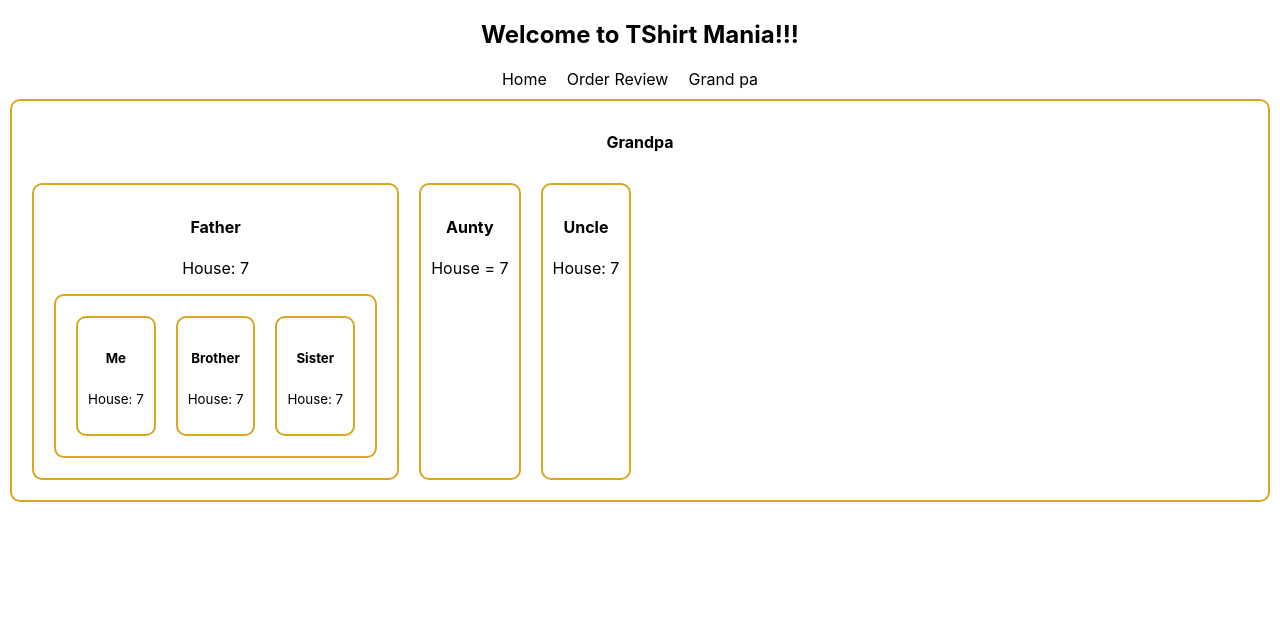
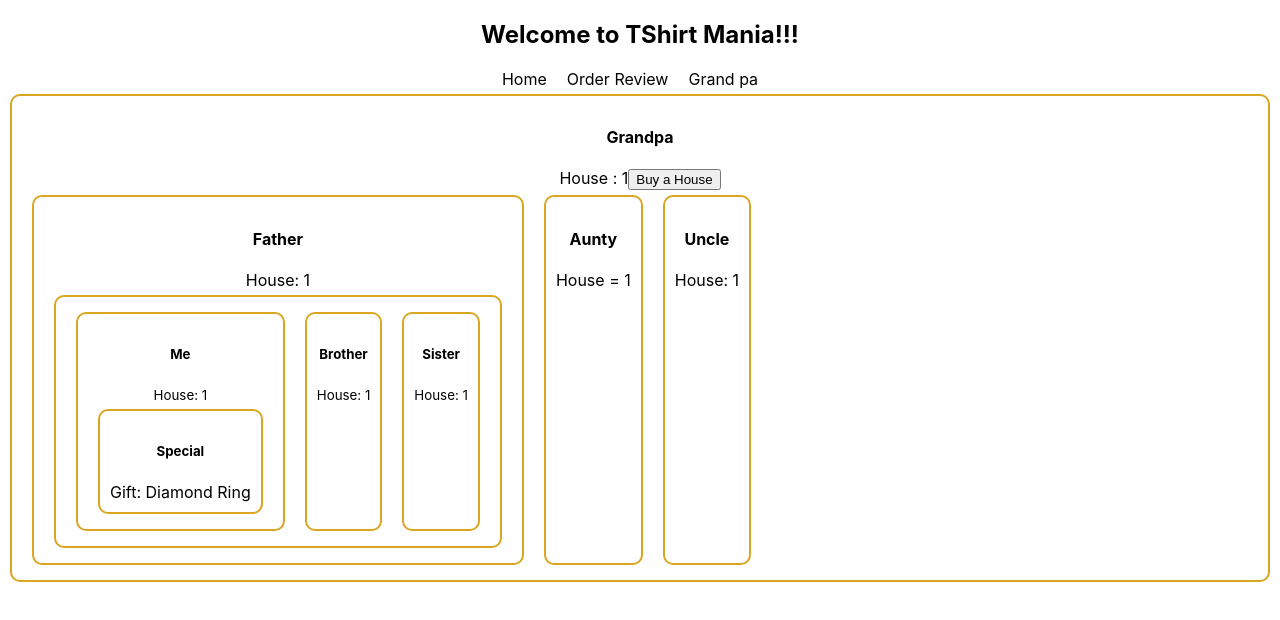
Before and after one commit to rahathossain3/tshirt-mania-module-54, a React (Create React App) app: page /grandpa in a window 1280 px wide. Shown: the top 620 px of the page. Built offline with nearby package versions, Linux system fonts and the light colour scheme.

Commit message:
props drilling

```diff
--- a/src/components/Father/Father.js
+++ b/src/components/Father/Father.js
@@ -3,13 +3,13 @@
 import MySelf from '../MySelf/MySelf';
 import Sister from '../Sister/Sister';
 
-const Father = ({ house }) => {
+const Father = ({ house, ornament }) => {
     return (
         <div>
             <h4>Father</h4>
             <p>House: {house}</p>
             <div style={{ display: 'flex' }}>
-                <MySelf house={house}></MySelf>
+                <MySelf house={house} ornament={ornament}></MySelf>
                 <Brother house={house}></Brother>
                 <Sister house={house}></Sister>
             </div>
--- a/src/components/Grandpa/Grandpa.css
+++ b/src/components/Grandpa/Grandpa.css
@@ -1,7 +1,12 @@
 .grandpa,
 .grandpa div {
     border: 2px solid goldenrod;
-    margin: 10px;
+    margin: 5px 10px;
     padding: 10px;
     border-radius: 10px;
 }
+
+.grandpa p {
+    margin-top: 0;
+    margin-bottom: 0;
+}
--- a/src/components/Grandpa/Grandpa.js
+++ b/src/components/Grandpa/Grandpa.js
@@ -1,16 +1,31 @@
-import React from 'react';
+import React, { useState } from 'react';
 import Father from '../Father/Father';
 import Uncle from '../Uncle/Uncle';
 import Aunty from '../Aunty/Aunty';
 import './Grandpa.css'
 
 const Grandpa = () => {
-    const house = 7;
+
+    const [house, setHouse] = useState(1);
+
+    const ornament = 'Diamond Ring'
+
+    const handelBuyAHouse = () => {
+        const newHouseCount = house + 1;
+        setHouse(newHouseCount);
+    }
+
     return (
         <div className='grandpa'>
             <h4>Grandpa</h4>
+
+            <p>House : {house}
+                <button
+                    onClick={handelBuyAHouse}
+                > Buy a House </button>
+            </p>
             <section style={{ display: 'flex' }}>
-                <Father house={house}></Father>
+                <Father house={house} ornament={ornament}></Father>
                 <Aunty house={house}></Aunty>
                 <Uncle house={house}></Uncle>
             </section>
--- a/src/components/MySelf/MySelf.js
+++ b/src/components/MySelf/MySelf.js
@@ -1,10 +1,12 @@
 import React from 'react';
+import Special from '../Special/Special';
 
-const MySelf = ({ house }) => {
+const MySelf = ({ house, ornament }) => {
     return (
         <div>
             <h5>Me</h5>
-            <p><small>House: {house}</small></p>
+            <p><small>House: {house} </small></p>
+            <Special ornament={ornament}></Special>
         </div>
     );
 };
--- /dev/null
+++ b/src/components/Special/Special.js
@@ -0,0 +1,12 @@
+import React from 'react';
+
+const Special = ({ ornament }) => {
+    return (
+        <div>
+            <h5> Special</h5>
+            <p>Gift: {ornament}</p>
+        </div>
+    );
+};
+
+export default Special;
```
